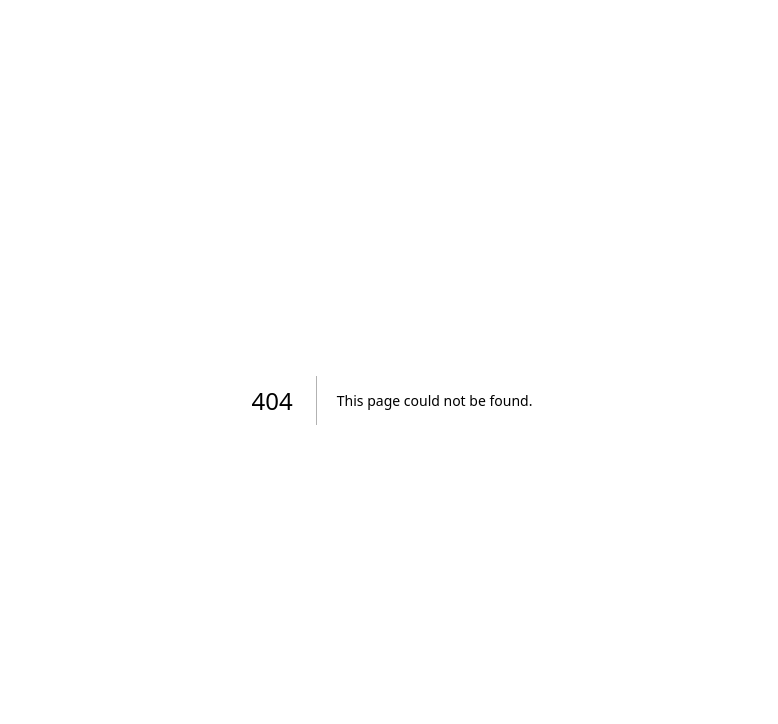
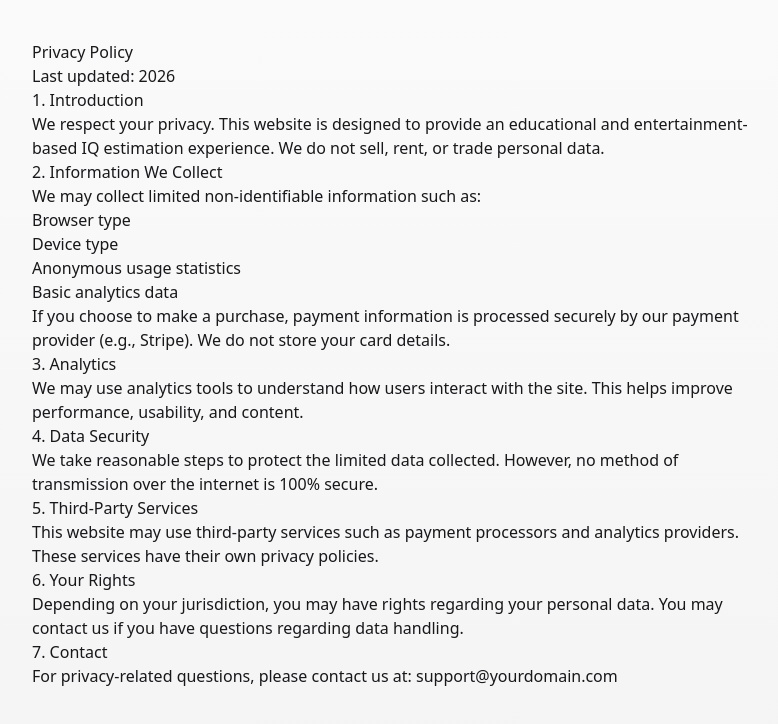
Before and after one commit to rickey88-rgb/iq-test-ny, a Next.js app: page /privacy-policy in a window 1280 px wide. Before the commit this address had no page. Shown: the top 724 px of the page, without its empty margins (248-1026 px from the left). Built offline with nearby package versions, Linux system fonts and the light colour scheme.

Commit message:
Add Privacy Policy page

```diff
--- /dev/null
+++ b/app/privacy-policy/page.tsx
@@ -0,0 +1,64 @@
+export default function PrivacyPolicy() {
+  return (
+    <main style={{ padding: "40px", maxWidth: "800px", margin: "0 auto" }}>
+      <h1>Privacy Policy</h1>
+
+      <p>Last updated: {new Date().getFullYear()}</p>
+
+      <h2>1. Introduction</h2>
+      <p>
+        We respect your privacy. This website is designed to provide an
+        educational and entertainment-based IQ estimation experience.
+        We do not sell, rent, or trade personal data.
+      </p>
+
+      <h2>2. Information We Collect</h2>
+      <p>
+        We may collect limited non-identifiable information such as:
+      </p>
+      <ul>
+        <li>Browser type</li>
+        <li>Device type</li>
+        <li>Anonymous usage statistics</li>
+        <li>Basic analytics data</li>
+      </ul>
+
+      <p>
+        If you choose to make a purchase, payment information is processed
+        securely by our payment provider (e.g., Stripe). We do not store
+        your card details.
+      </p>
+
+      <h2>3. Analytics</h2>
+      <p>
+        We may use analytics tools to understand how users interact with
+        the site. This helps improve performance, usability, and content.
+      </p>
+
+      <h2>4. Data Security</h2>
+      <p>
+        We take reasonable steps to protect the limited data collected.
+        However, no method of transmission over the internet is 100% secure.
+      </p>
+
+      <h2>5. Third-Party Services</h2>
+      <p>
+        This website may use third-party services such as payment processors
+        and analytics providers. These services have their own privacy policies.
+      </p>
+
+      <h2>6. Your Rights</h2>
+      <p>
+        Depending on your jurisdiction, you may have rights regarding your
+        personal data. You may contact us if you have questions regarding
+        data handling.
+      </p>
+
+      <h2>7. Contact</h2>
+      <p>
+        For privacy-related questions, please contact us at:
+        support@yourdomain.com
+      </p>
+    </main>
+  );
+}
```
